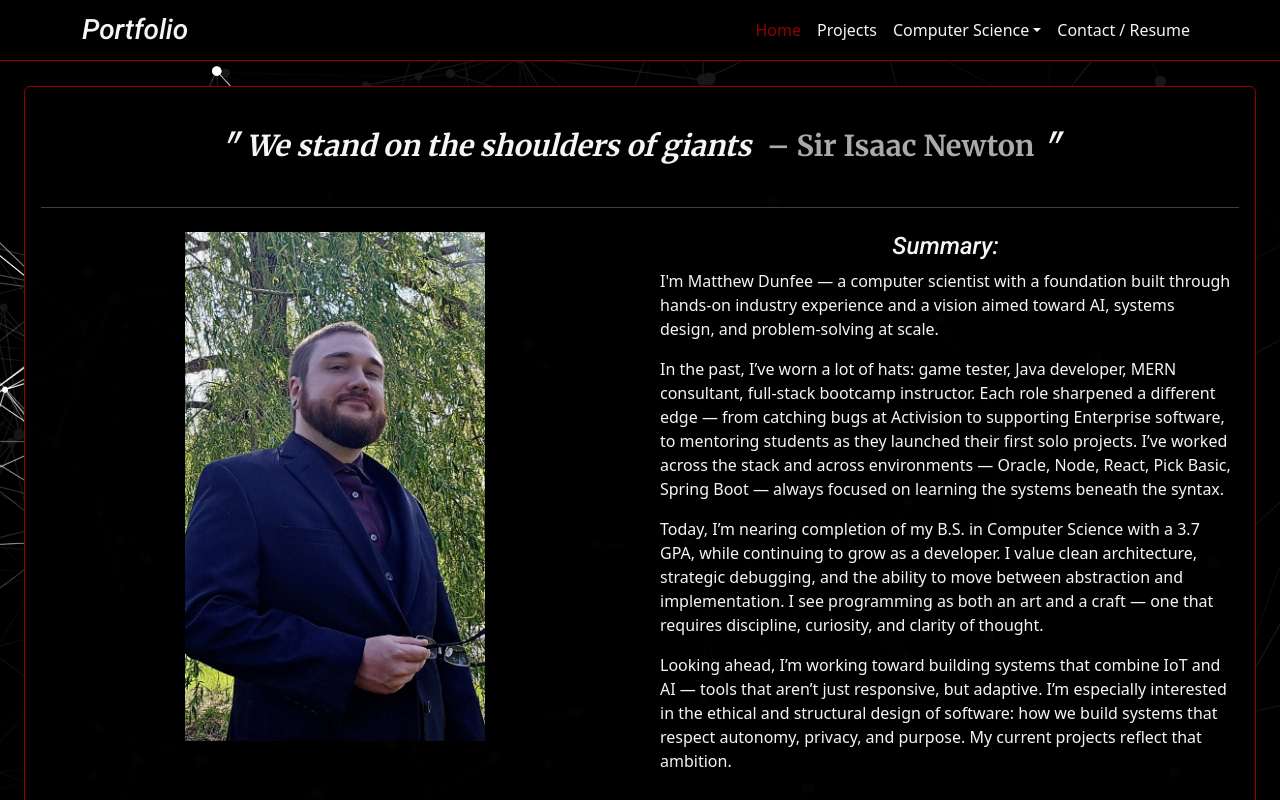
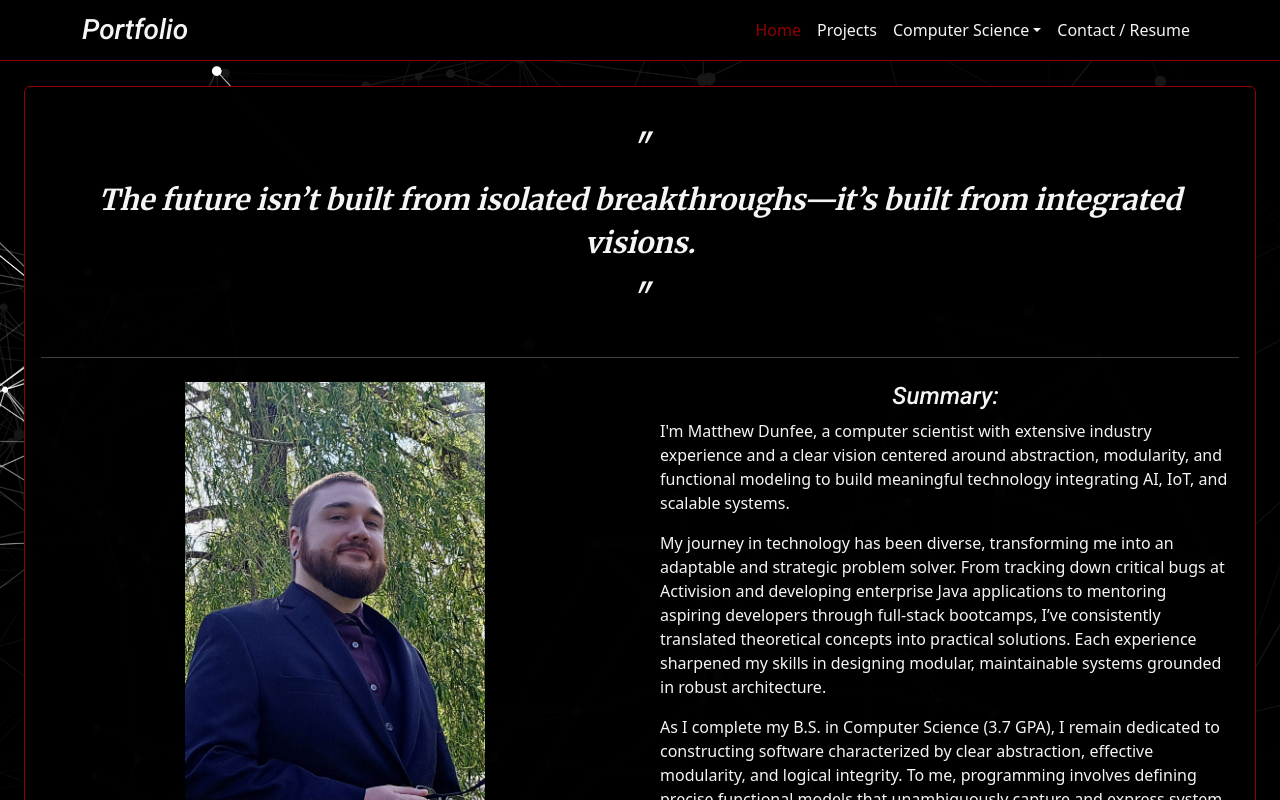
Before and after one commit to m1dunfee/Portfolio3, a React (Create React App) app: page / in a window 1280 px wide. Built offline with nearby package versions, Linux system fonts and the light colour scheme.

Commit message:
updated the landing page with new summary and quote

```diff
--- a/src/components/Landing.js
+++ b/src/components/Landing.js
@@ -15,8 +15,8 @@ class Landing extends Component {
       <div className='card-container pt-3'>
         <Card id='Landing' className='flex-wrap card card-primary'>
           <blockquote className="quote">
-            We stand on the shoulders of giants
-            <cite>– Sir Isaac Newton</cite>
+            The future isn’t built from isolated breakthroughs—it’s built from integrated visions.
+            {/* <cite>– Sir Isaac Newton</cite> */}
           </blockquote>
           <hr/>
           <div className='row'>
@@ -30,16 +30,19 @@ class Landing extends Component {
                 <div className="row">
                   <h4 className='text-center' >Summary:</h4>
                   <p>
-                    I'm Matthew Dunfee — a computer scientist with a foundation built through hands-on industry experience and a vision aimed toward AI, systems design, and problem-solving at scale.
+                    I'm Matthew Dunfee, a computer scientist with extensive industry experience and a clear vision centered around abstraction, modularity, and functional modeling to build meaningful technology integrating AI, IoT, and scalable systems.
                   </p>
                   <p>
-                    In the past, I’ve worn a lot of hats: game tester, Java developer, MERN consultant, full-stack bootcamp instructor. Each role sharpened a different edge — from catching bugs at Activision to supporting Enterprise software, to mentoring students as they launched their first solo projects. I’ve worked across the stack and across environments — Oracle, Node, React, Pick Basic, Spring Boot — always focused on learning the systems beneath the syntax.
+                    My journey in technology has been diverse, transforming me into an adaptable and strategic problem solver. From tracking down critical bugs at Activision and developing enterprise Java applications to mentoring aspiring developers through full-stack bootcamps, I’ve consistently translated theoretical concepts into practical solutions. Each experience sharpened my skills in designing modular, maintainable systems grounded in robust architecture.
                   </p>
                   <p>
-                    Today, I’m nearing completion of my B.S. in Computer Science with a 3.7 GPA, while continuing to grow as a developer. I value clean architecture, strategic debugging, and the ability to move between abstraction and implementation. I see programming as both an art and a craft — one that requires discipline, curiosity, and clarity of thought.
+                    As I complete my B.S. in Computer Science (3.7 GPA), I remain dedicated to constructing software characterized by clear abstraction, effective modularity, and logical integrity. To me, programming involves defining precise functional models that unambiguously capture and express system behavior.
                   </p>
                   <p>
-                    Looking ahead, I’m working toward building systems that combine IoT and AI — tools that aren’t just responsive, but adaptive. I’m especially interested in the ethical and structural design of software: how we build systems that respect autonomy, privacy, and purpose. My current projects reflect that ambition.
+                    Looking forward, my goal is to engineer intelligent, adaptive systems capable of anticipating and responding effectively to human needs. I’m especially committed to creating solutions that uphold ethical integrity, user privacy, and purposeful design. Current projects, including Prismatica—an AI-integrated IoT hub—illustrate my ambition to develop impactful, secure, and responsive technologies.
+                  </p>
+                  <p>
+                    I don’t merely envision the future; I architect it through precise, modular, and purposeful design.
                   </p>
                 </div>
               </div>
```
